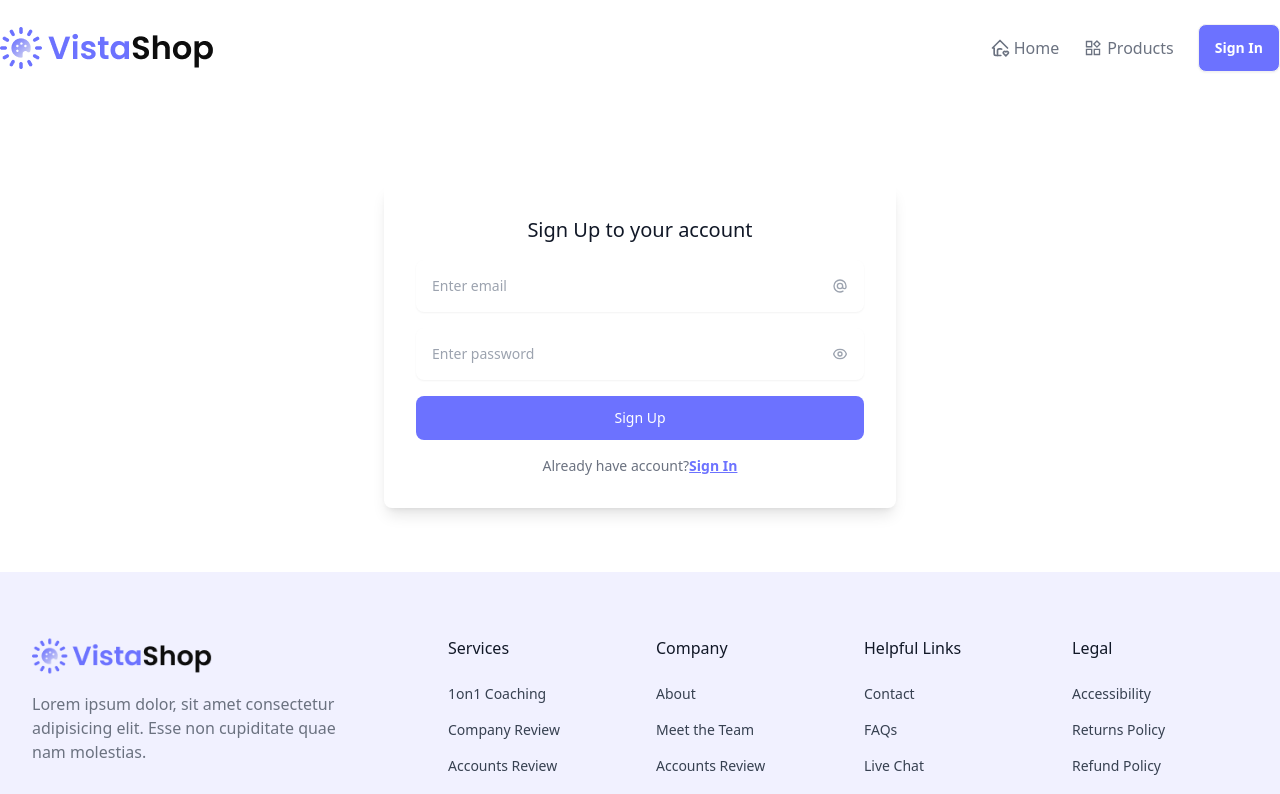
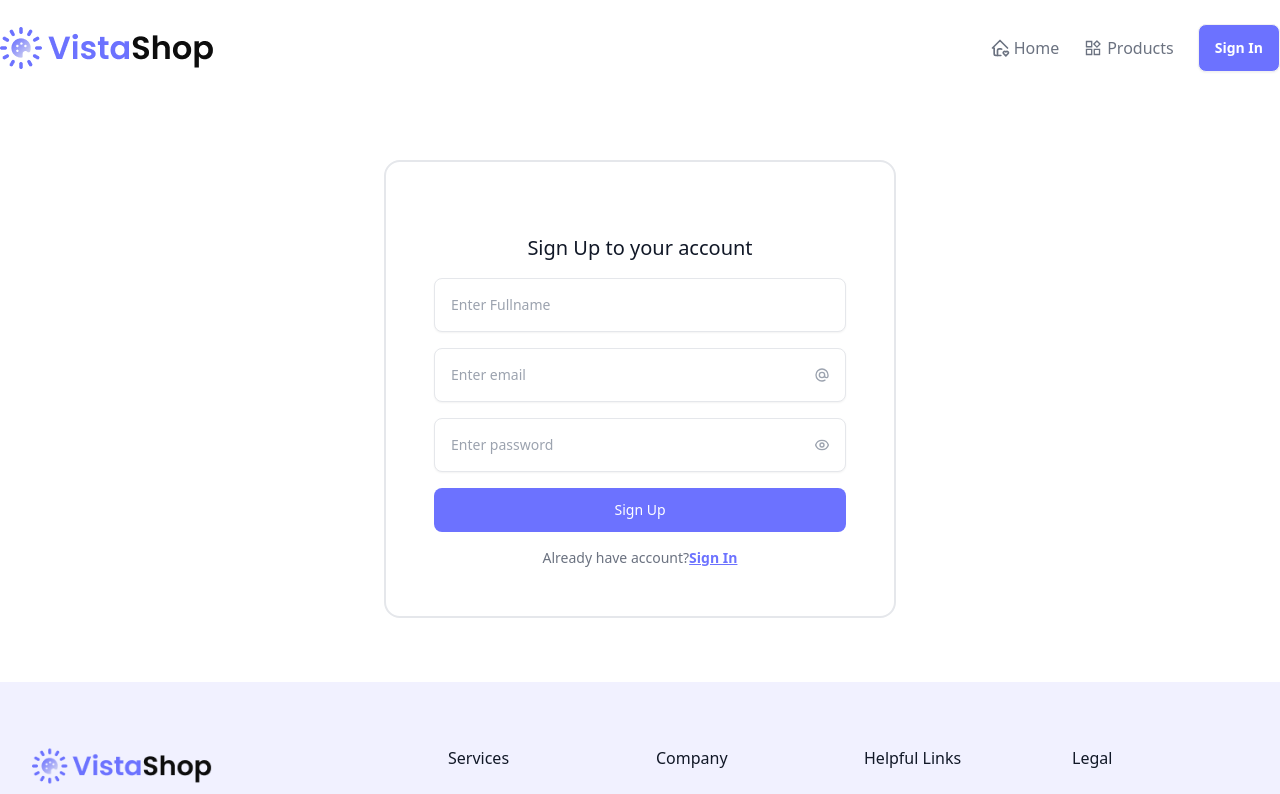
Before and after one commit to hellomaruf/VistaShop, a React (Vite) app: page /signup in a window 1280 px wide. Shown: the top 794 px of the page. Built offline with nearby package versions, Linux system fonts and the light colour scheme.

Commit message:
Added signup page design

```diff
--- a/src/Pages/SignIn.jsx
+++ b/src/Pages/SignIn.jsx
@@ -19,7 +19,7 @@ function SignIn() {
               <div className="relative">
                 <input
                   type="email"
-                  className="w-full rounded-lg border-gray-200 p-4 pe-12 text-sm shadow-sm"
+                  className="w-full rounded-lg border outline-none focus:border-[#6c72ff] p-4 pe-12 text-sm shadow-sm"
                   placeholder="Enter email"
                 />
 
@@ -50,7 +50,7 @@ function SignIn() {
               <div className="relative">
                 <input
                   type="password"
-                  className="w-full rounded-lg border-gray-200 p-4 pe-12 text-sm shadow-sm"
+                  className="w-full rounded-lg border outline-none focus:border-[#6c72ff] p-4 pe-12 text-sm shadow-sm"
                   placeholder="Enter password"
                 />
 
--- a/src/Pages/SignUp.jsx
+++ b/src/Pages/SignUp.jsx
@@ -1,25 +1,36 @@
-import { Link } from "react-router-dom"
-
+import { Link } from "react-router-dom";
 
 function SignUp() {
   return (
     <div>
-
-
       <div className="mx-auto max-w-screen-xl px-4 py-16 sm:px-6 lg:px-8">
-  <div className="mx-auto max-w-lg">
-
-
-    <form action="#" className="mb-0 mt-6 space-y-4 rounded-lg p-4 shadow-lg sm:p-6 lg:p-8">
-      <p className="text-center text-xl text-gray-900 font-medium">Sign Up to your account</p>
+        <div className="mx-auto max-w-lg border-2 p-8 rounded-2xl">
+          <form
+            action="#"
+            className="mb-0 mt-6 space-y-4 rounded-lg p-4"
+          >
+            <p className="text-center text-xl text-gray-900 font-medium">
+              Sign Up to your account
+            </p>
 
             <div>
-        <label htmlFor="email" className="sr-only">Email</label>
+              <label htmlFor="name" className="sr-only">
+                Name
+              </label>
 
               <div className="relative">
                 <input
+                  type="text"
+                  className="w-full rounded-lg border outline-none focus:border-[#6c72ff] p-4 pe-12 text-sm shadow-sm"
+                  placeholder="Enter Fullname"
+                />
+
+
+              </div>
+              <div className="relative mt-4">
+                <input
                   type="email"
-            className="w-full rounded-lg border-gray-200 p-4 pe-12 text-sm shadow-sm"
+                  className="w-full rounded-lg border outline-none focus:border-[#6c72ff] p-4 pe-12 text-sm shadow-sm"
                   placeholder="Enter email"
                 />
 
@@ -43,12 +54,14 @@ function SignUp() {
             </div>
 
             <div>
-        <label htmlFor="password" className="sr-only">Password</label>
+              <label htmlFor="password" className="sr-only">
+                Password
+              </label>
 
               <div className="relative">
                 <input
                   type="password"
-            className="w-full rounded-lg border-gray-200 p-4 pe-12 text-sm shadow-sm"
+                  className="w-full rounded-lg border outline-none focus:border-[#6c72ff] p-4 pe-12 text-sm shadow-sm"
                   placeholder="Enter password"
                 />
 
@@ -86,13 +99,18 @@ function SignUp() {
 
             <p className="text-center text-sm text-gray-500">
               Already have account?
-        <Link to={'/signin'} className="underline font-bold text-[#6C72FF]" >Sign In</Link>
+              <Link
+                to={"/signin"}
+                className="underline font-bold text-[#6C72FF]"
+              >
+                Sign In
+              </Link>
             </p>
           </form>
         </div>
       </div>
     </div>
-  )
+  );
 }
 
-export default SignUp
+export default SignUp;
```
Lines whose indentation alone changed are shown as unchanged.
